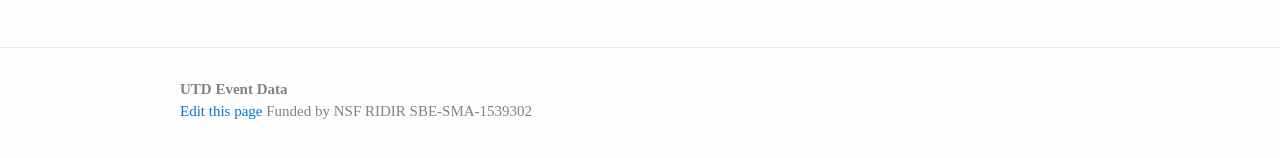
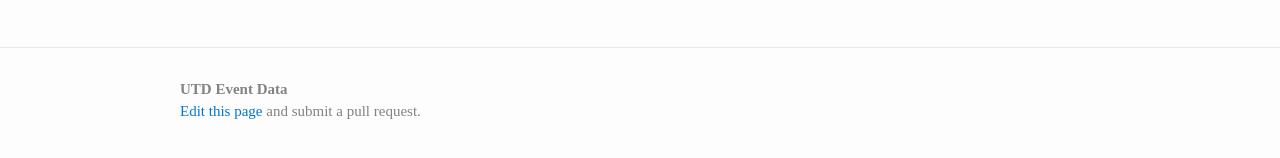
Before and after one commit to eventdata/UTDEventData, a Jekyll site: the page built from index.html, in a window 1280 px wide. Shown: the part 664-822 px from the top of the page. Built offline with Jekyll 4.4.1, drawn with Linux system fonts in a browser that asks for light colours.

Commit message:
Update _config.yml

```diff
--- a/_config.yml
+++ b/_config.yml
@@ -1,13 +1,10 @@
 # Site settings
 title: UTD Event Data
-email: pbrandt@utdallas.edu
 description: > # this means to ignore newlines until "baseurl:"
-  Funded by NSF RIDIR SBE-SMA-1539302
+ and submit a pull request.
 url: Jingnan92.github.io
 baseurl: /UTDEventData
 
-twitter_username: PatrickTBrandt
-github_username:  PTB-OEDA
 
 # Build settings
 markdown: kramdown
```
